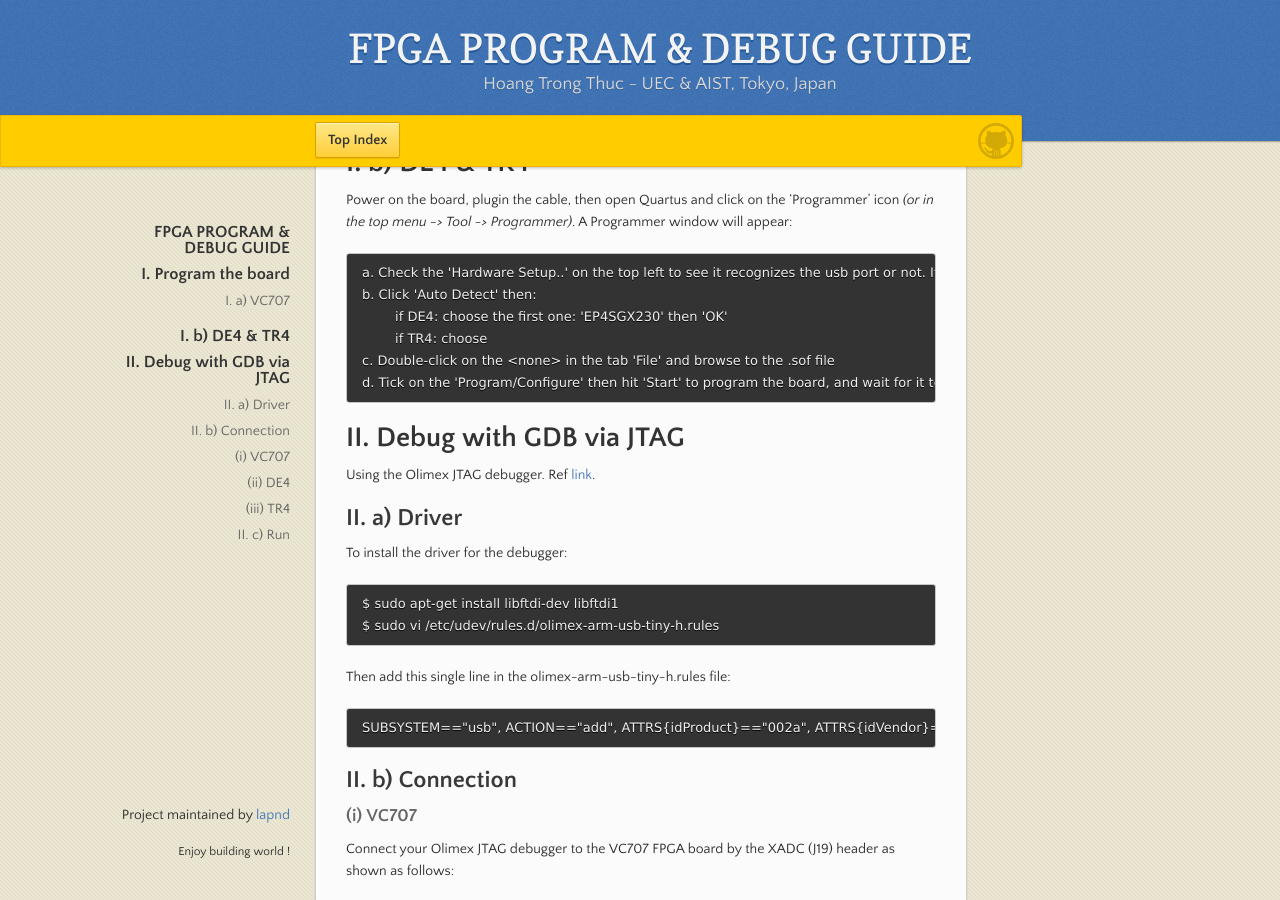
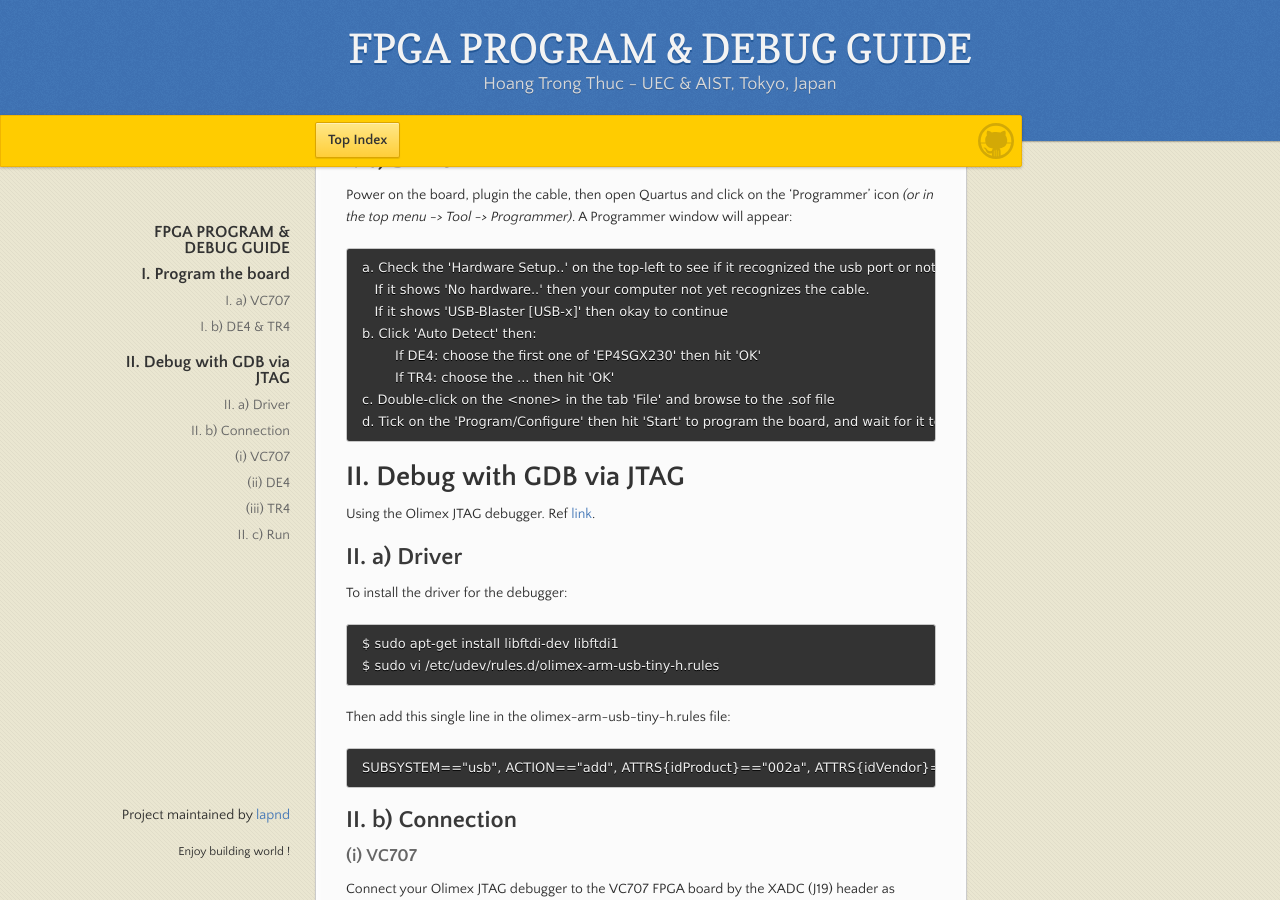
Before and after one commit to lapnd/httdes.github.io, a Jekyll site: the page built from fpgaguide.md, in a window 1280 px wide and 900 px high, scrolled down 710 px. Built offline with Jekyll 4.4.1, drawn with Linux system fonts in a browser that asks for light colours; our own code applies the rules of GitHub Pages for plain Markdown files.

Commit message:
Update fpgaguide.md

```diff
--- a/fpgaguide.md
+++ b/fpgaguide.md
@@ -31,14 +31,16 @@ Vivado flash programming:
 	g. OK to write data to the flash
 	h. finally, right-click again on the xc7vx485t_0 and select Boot from Configuration Memory Device
 
-# I. b) DE4 & TR4
+## I. b) DE4 & TR4
 
 Power on the board, plugin the cable, then open Quartus and click on the 'Programmer' icon *(or in the top menu -> Tool -> Programmer)*. A Programmer window will appear:
 
-	a. Check the 'Hardware Setup..' on the top left to see it recognizes the usb port or not. If it shows 'No hardware..' then your computer not yet recognizes the cable. If it shows 'USB-Blaster [USB-x]' then okay to continue
+	a. Check the 'Hardware Setup..' on the top-left to see if it recognized the usb port or not.
+	   If it shows 'No hardware..' then your computer not yet recognizes the cable.
+	   If it shows 'USB-Blaster [USB-x]' then okay to continue
 	b. Click 'Auto Detect' then:
-		if DE4: choose the first one: 'EP4SGX230' then 'OK'
-		if TR4: choose
+		If DE4: choose the first one of 'EP4SGX230' then hit 'OK'
+		If TR4: choose the ... then hit 'OK'
 	c. Double-click on the <none> in the tab 'File' and browse to the .sof file
 	d. Tick on the 'Program/Configure' then hit 'Start' to program the board, and wait for it to finish
 
```
